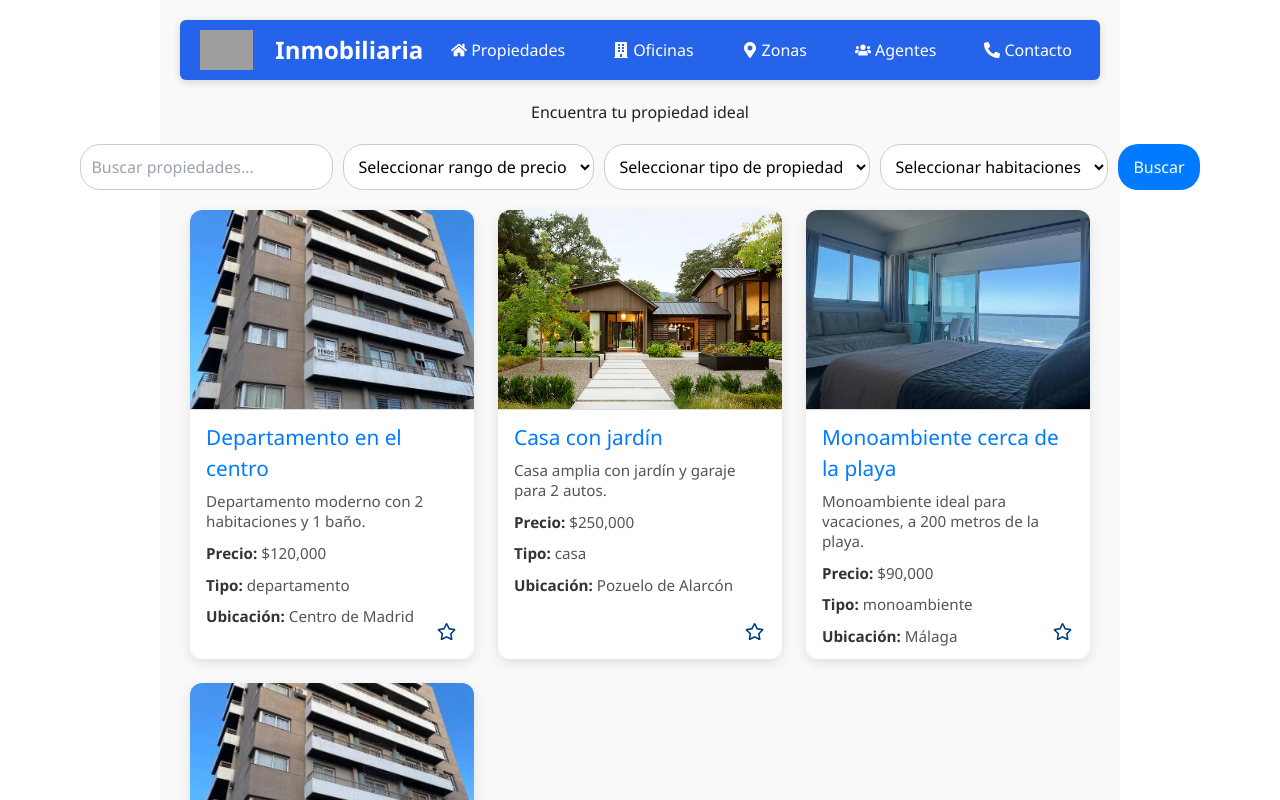
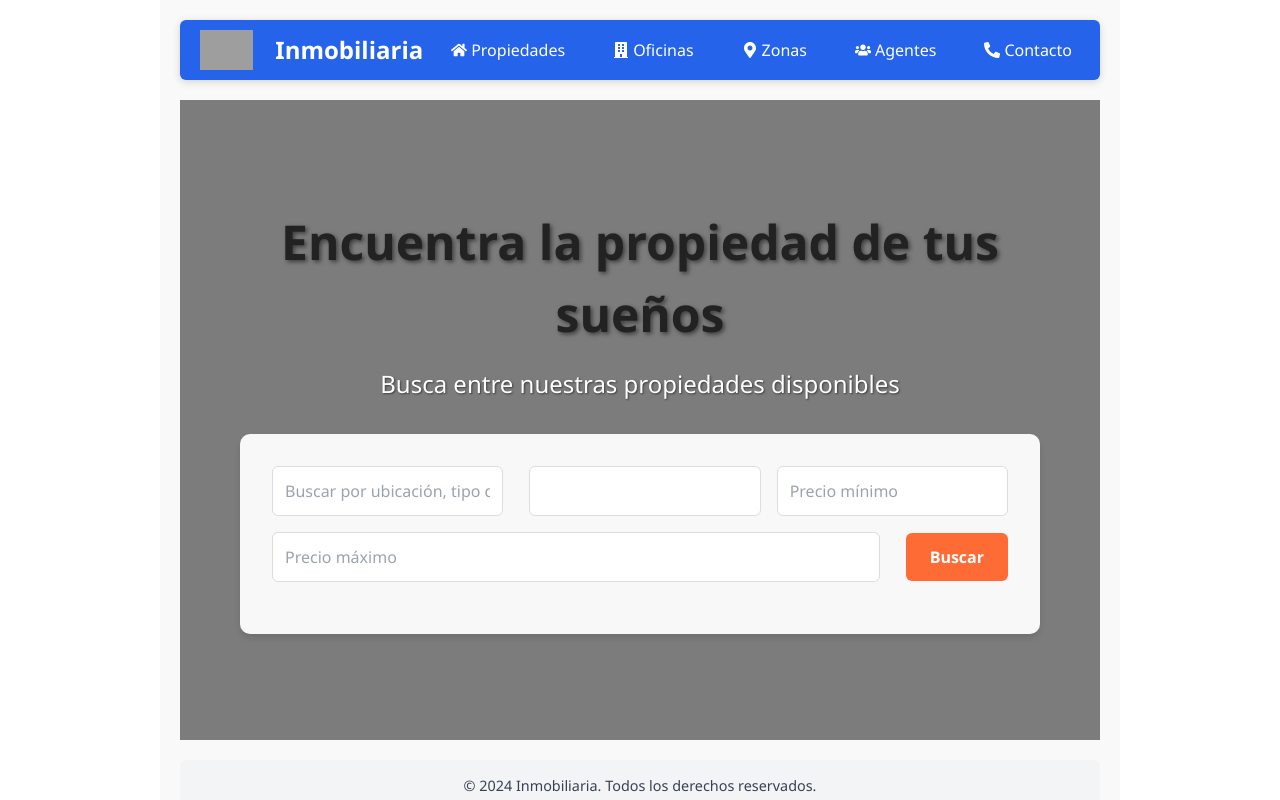
Before and after one commit to MatiasRodriguez21/inmobiliaria-app, a React (Create React App) app: page / in a window 1280 px wide. Shown: the top 800 px of the page. Built offline with nearby package versions, Linux system fonts and the light colour scheme; grey boxes are pictures that could not be loaded.

Commit message:
Modificacion del home

```diff
--- a/src/App.css
+++ b/src/App.css
@@ -904,3 +904,109 @@ h1, h2 {
 body {
   @apply bg-white text-black dark:bg-gray-900 dark:text-white;
 }
+
+/* Estilos para el Hero Section */
+.hero-section {
+  position: relative;
+  height: 80vh;
+  display: flex;
+  flex-direction: column;
+  justify-content: center;
+  align-items: center;
+  text-align: center;
+  padding: 0 20px;
+  background-color: rgba(0, 0, 0, 0.5); /* Overlay oscuro para cuando agregues la imagen de fondo */
+  color: white;
+}
+
+.hero-section::before {
+  content: '';
+  position: absolute;
+  top: 0;
+  left: 0;
+  right: 0;
+  bottom: 0;
+  background-color: #004080; /* Color temporal hasta que agregues una imagen */
+  z-index: -1;
+}
+
+.hero-section h1 {
+  font-size: 3rem;
+  font-weight: 700;
+  margin-bottom: 1rem;
+  text-shadow: 2px 2px 4px rgba(0, 0, 0, 0.5);
+}
+
+.hero-section p {
+  font-size: 1.5rem;
+  margin-bottom: 2rem;
+  text-shadow: 1px 1px 2px rgba(0, 0, 0, 0.5);
+}
+
+.search-container {
+  width: 100%;
+  max-width: 800px;
+  background-color: rgba(255, 255, 255, 0.95);
+  padding: 2rem;
+  border-radius: 10px;
+  box-shadow: 0 4px 6px rgba(0, 0, 0, 0.1);
+}
+
+/* Actualizando estilos del SearchFilter para el hero section */
+.search-filter {
+  display: flex;
+  flex-wrap: wrap;
+  gap: 1rem;
+  justify-content: center;
+  align-items: center;
+}
+
+.search-filter input,
+.search-filter select {
+  flex: 1;
+  min-width: 200px;
+  padding: 12px;
+  border: 1px solid #ddd;
+  border-radius: 6px;
+  font-size: 1rem;
+}
+
+.search-filter button {
+  background-color: #ff6b35;
+  color: white;
+  padding: 12px 24px;
+  border: none;
+  border-radius: 6px;
+  font-size: 1rem;
+  font-weight: 600;
+  cursor: pointer;
+  transition: background-color 0.3s ease;
+}
+
+.search-filter button:hover {
+  background-color: #e85a2c;
+}
+
+@media (max-width: 768px) {
+  .hero-section h1 {
+    font-size: 2rem;
+  }
+
+  .hero-section p {
+    font-size: 1.2rem;
+  }
+
+  .search-container {
+    padding: 1rem;
+  }
+
+  .search-filter {
+    flex-direction: column;
+  }
+
+  .search-filter input,
+  .search-filter select,
+  .search-filter button {
+    width: 100%;
+  }
+}
--- a/src/components/Home.jsx
+++ b/src/components/Home.jsx
@@ -1,68 +1,18 @@
-import React, { useState } from 'react';
-import { Link } from 'react-router-dom';
-import { FaStar, FaRegStar } from 'react-icons/fa';
+import React from 'react';
 import SearchFilter from './SearchFilter';
 
 const Home = ({ propiedades }) => {
-  const [filteredPropiedades, setFilteredPropiedades] = useState(propiedades);
-  const [favoritos, setFavoritos] = useState(() => {
-    const savedFavoritos = localStorage.getItem('favoritos');
-    return savedFavoritos ? JSON.parse(savedFavoritos) : [];
-  });
-
-  const toggleFavorito = (propiedadId, e) => {
-    e.preventDefault();
-    e.stopPropagation();
-    setFavoritos(prevFavoritos => {
-      const newFavoritos = prevFavoritos.includes(propiedadId)
-        ? prevFavoritos.filter(id => id !== propiedadId)
-        : [...prevFavoritos, propiedadId];
-      localStorage.setItem('favoritos', JSON.stringify(newFavoritos));
-      return newFavoritos;
-    });
-  };
-
   return (
     <div className="home">
-      <h2>Encuentra tu propiedad ideal</h2>
-      <SearchFilter
-        propiedades={propiedades}
-        setFilteredPropiedades={setFilteredPropiedades}
-      />
-      <div className="propiedades-lista">
-        {filteredPropiedades.length === 0 ? (
-          <p>No se encontraron propiedades que coincidan con la búsqueda.</p>
-        ) : (
-          filteredPropiedades.map((propiedad) => (
-            <div key={propiedad.id} className="propiedad-card">
-              <Link to={`/property/${propiedad.id}`} className="propiedad-link">
-                <img
-                  src={propiedad.imagen}
-                  alt={`Imagen de la propiedad ${propiedad.titulo}`}
-                  loading="lazy"
-                />
-                <div className="propiedad-info">
-                  <h3>{propiedad.titulo}</h3>
-                  <p>{propiedad.descripcion}</p>
-                  <p><strong>Precio:</strong> ${propiedad.precio.toLocaleString()}</p>
-                  <p><strong>Tipo:</strong> {propiedad.tipo}</p>
-                  <p><strong>Ubicación:</strong> {propiedad.ubicacionTexto}</p>
-                </div>
-              </Link>
-              <button
-                onClick={(e) => toggleFavorito(propiedad.id, e)}
-                className="favorito-btn"
-                aria-label={favoritos.includes(propiedad.id) ? "Quitar de favoritos" : "Agregar a favoritos"}
-              >
-                {favoritos.includes(propiedad.id) ? (
-                  <FaStar className="star-icon filled" />
-                ) : (
-                  <FaRegStar className="star-icon" />
-                )}
-              </button>
-            </div>
-          ))
-        )}
+      <div className="hero-section">
+        <h1>Encuentra la propiedad de tus sueños</h1>
+        <p>Busca entre nuestras propiedades disponibles</p>
+        <div className="search-container">
+          <SearchFilter
+            propiedades={propiedades}
+            setFilteredPropiedades={() => {}}
+          />
+        </div>
       </div>
     </div>
   );
--- a/src/components/SearchFilter.jsx
+++ b/src/components/SearchFilter.jsx
@@ -1,109 +1,58 @@
 import React, { useState } from 'react';
+import { useNavigate } from 'react-router-dom';
 
-// Componente de búsqueda y filtros
 const SearchFilter = ({ propiedades, setFilteredPropiedades }) => {
-  const [searchTerm, setSearchTerm] = useState('');
-  const [priceRange, setPriceRange] = useState('');
-  const [propertyType, setPropertyType] = useState(''); // Nuevo estado para tipo de propiedad
-  const [rooms, setRooms] = useState(''); // Nuevo estado para cantidad de habitaciones
+  const [busqueda, setBusqueda] = useState('');
+  const [tipo, setTipo] = useState('');
+  const [precioMin, setPrecioMin] = useState('');
+  const [precioMax, setPrecioMax] = useState('');
+  const navigate = useNavigate();
 
-  const handleSearch = (event) => {
-    const value = event.target.value;
-    setSearchTerm(value);
-  };
+  const handleSearch = (e) => {
+    e.preventDefault();
+    const filtered = propiedades.filter(propiedad => {
+      const cumpleBusqueda = propiedad.titulo.toLowerCase().includes(busqueda.toLowerCase()) ||
+                            propiedad.descripcion.toLowerCase().includes(busqueda.toLowerCase()) ||
+                            propiedad.ubicacionTexto.toLowerCase().includes(busqueda.toLowerCase());
+      const cumpleTipo = tipo === '' || propiedad.tipo === tipo;
+      const cumplePrecioMin = precioMin === '' || propiedad.precio >= parseInt(precioMin);
+      const cumplePrecioMax = precioMax === '' || propiedad.precio <= parseInt(precioMax);
 
-  const handlePriceChange = (event) => {
-    const value = event.target.value;
-    setPriceRange(value);
-  };
+      return cumpleBusqueda && cumpleTipo && cumplePrecioMin && cumplePrecioMax;
+    });
 
-  const handlePropertyTypeChange = (event) => {
-    const value = event.target.value;
-    setPropertyType(value);
-  };
-
-  const handleRoomsChange = (event) => {
-    const value = event.target.value;
-    setRooms(value);
-  };
-
-  const handleSearchClick = () => {
-    let filtered = propiedades;
-
-    console.log("Término de búsqueda:", searchTerm); // Para depuración
-    console.log("Rango de precio:", priceRange); // Para depuración
-    console.log("Tipo de propiedad:", propertyType); // Para depuración
-    console.log("Cantidad de habitaciones:", rooms); // Para depuración
-
-    // Filtrar por término de búsqueda
-    if (searchTerm) {
-      filtered = filtered.filter(propiedad =>
-        propiedad.titulo.toLowerCase().includes(searchTerm.toLowerCase())
-      );
-    }
-
-    // Filtrar por rango de precio
-    if (priceRange) {
-      const [min, max] = priceRange.split('-').map(Number);
-      filtered = filtered.filter(propiedad => {
-        if (max) {
-          return propiedad.precio >= min && propiedad.precio <= max;
-        }
-        return propiedad.precio >= min;
-      });
-    }
-
-    // Filtrar por tipo de propiedad
-    if (propertyType) {
-      filtered = filtered.filter(propiedad => propiedad.tipo === propertyType);
-    }
-
-    // Filtrar por cantidad de habitaciones
-    if (rooms) {
-      filtered = filtered.filter(propiedad => propiedad.habitaciones === Number(rooms));
-    }
-
-    console.log("Propiedades filtradas:", filtered); // Para depuración
     setFilteredPropiedades(filtered);
-  };
-
-  const handleKeyDown = (event) => {
-    if (event.key === 'Enter') {
-      handleSearchClick();
-    }
+    navigate('/propiedades/comprar');
   };
 
   return (
-    <div className="search-filter">
+    <form onSubmit={handleSearch} className="search-filter">
       <input
         type="text"
-        placeholder="Buscar propiedades..."
-        value={searchTerm}
-        onChange={handleSearch}
-        onKeyDown={handleKeyDown}
+        placeholder="Buscar por ubicación, tipo de propiedad..."
+        value={busqueda}
+        onChange={(e) => setBusqueda(e.target.value)}
       />
-      <select value={priceRange} onChange={handlePriceChange} className="filter-select">
-        <option value="">Seleccionar rango de precio</option>
-        <option value="0-100000">Hasta $100,000</option>
-        <option value="100000-200000">$100,000 - $200,000</option>
-        <option value="200000-300000">$200,000 - $300,000</option>
-        <option value="300000">Más de $300,000</option>
-      </select>
-      <select value={propertyType} onChange={handlePropertyTypeChange} className="filter-select">
-        <option value="">Seleccionar tipo de propiedad</option>
+      <select value={tipo} onChange={(e) => setTipo(e.target.value)}>
+        <option value="">Tipo de propiedad</option>
         <option value="casa">Casa</option>
         <option value="departamento">Departamento</option>
         <option value="monoambiente">Monoambiente</option>
       </select>
-      <select value={rooms} onChange={handleRoomsChange} className="filter-select">
-        <option value="">Seleccionar habitaciones</option>
-        <option value="1">1</option>
-        <option value="2">2</option>
-        <option value="3">3</option>
-        <option value="4">4+</option>
-      </select>
-      <button onClick={handleSearchClick}>Buscar</button>
-    </div>
+      <input
+        type="number"
+        placeholder="Precio mínimo"
+        value={precioMin}
+        onChange={(e) => setPrecioMin(e.target.value)}
+      />
+      <input
+        type="number"
+        placeholder="Precio máximo"
+        value={precioMax}
+        onChange={(e) => setPrecioMax(e.target.value)}
+      />
+      <button type="submit">Buscar</button>
+    </form>
   );
 };
 
```
